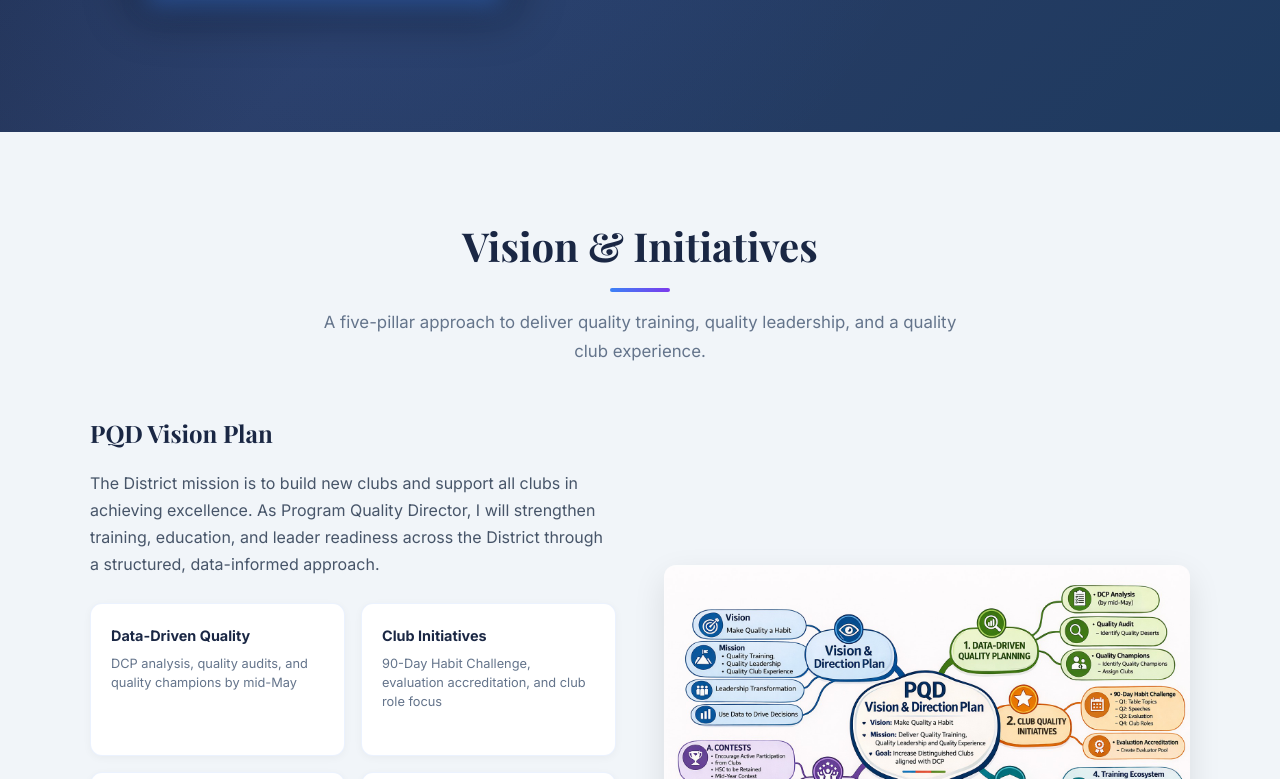
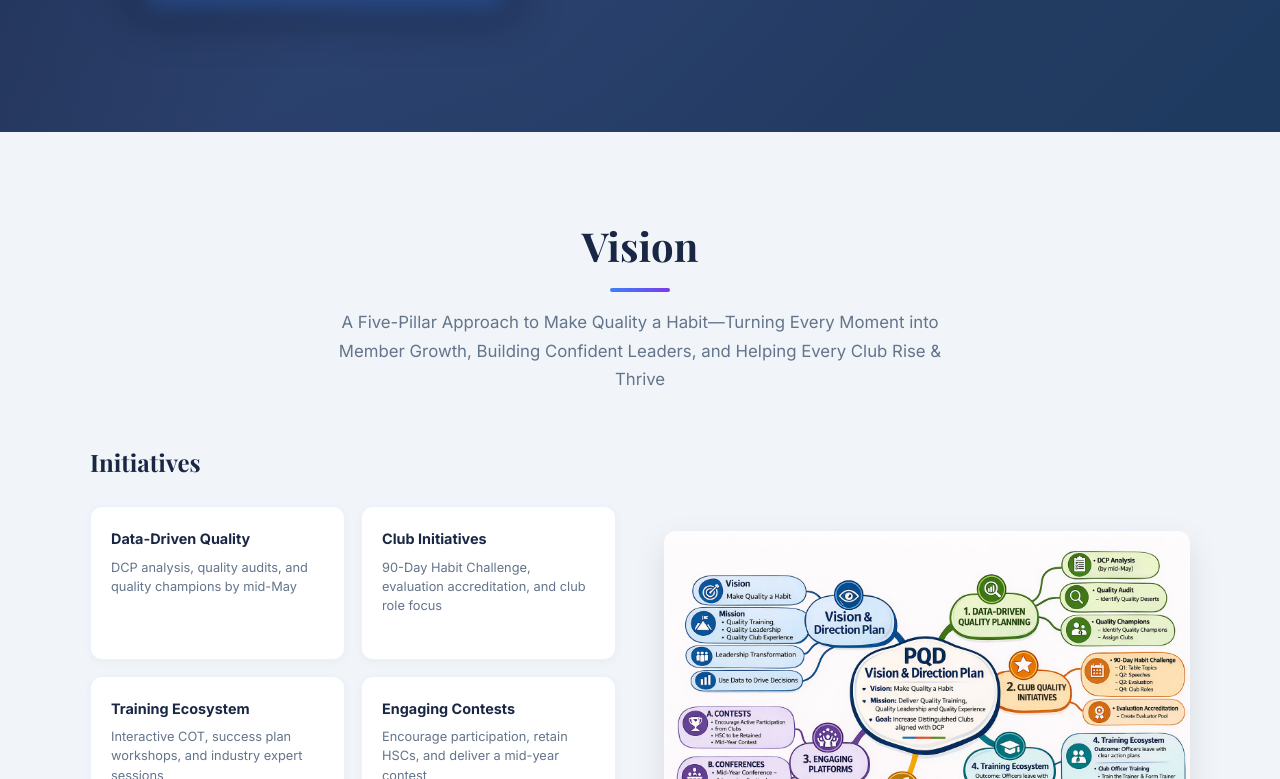
Before and after one commit to Zomboid2023/SeemaElection, a React (Vite) app: page / in a window 1280 px wide. Shown: the part 668-1447 px from the top of the page. Built offline with nearby package versions, Linux system fonts and the light colour scheme.

Commit message:
Minor Changes 2; changed the heading and vision

```diff
--- a/src/App.jsx
+++ b/src/App.jsx
@@ -114,19 +114,15 @@ function Vision() {
   return (
     <section className="section bg-light" id="vision">
       <div className="section-inner">
-        <h2 className="section-title">Vision & Initiatives</h2>
+        <h2 className="section-title">Vision</h2>
         <div className="section-divider" />
         <p className="section-subtitle">
-          A five-pillar approach to deliver quality training, quality leadership, and a quality club experience.
+          A Five-Pillar Approach to Make Quality a Habit—Turning Every Moment into Member Growth, Building Confident Leaders, and Helping Every Club Rise & Thrive
         </p>
         <div className="vision-grid">
           <div className="vision-text">
-            <h3>PQD Vision Plan</h3>
-            <p>
-              The District mission is to build new clubs and support all clubs in achieving excellence.
-              As Program Quality Director, I will strengthen training, education, and leader readiness
-              across the District through a structured, data-informed approach.
-            </p>
+            <h3>Initiatives</h3>
+
             <div className="vision-pillars">
               {VISION_PILLARS.map((p, i) => (
                 <div className="pillar" key={i}>
```
